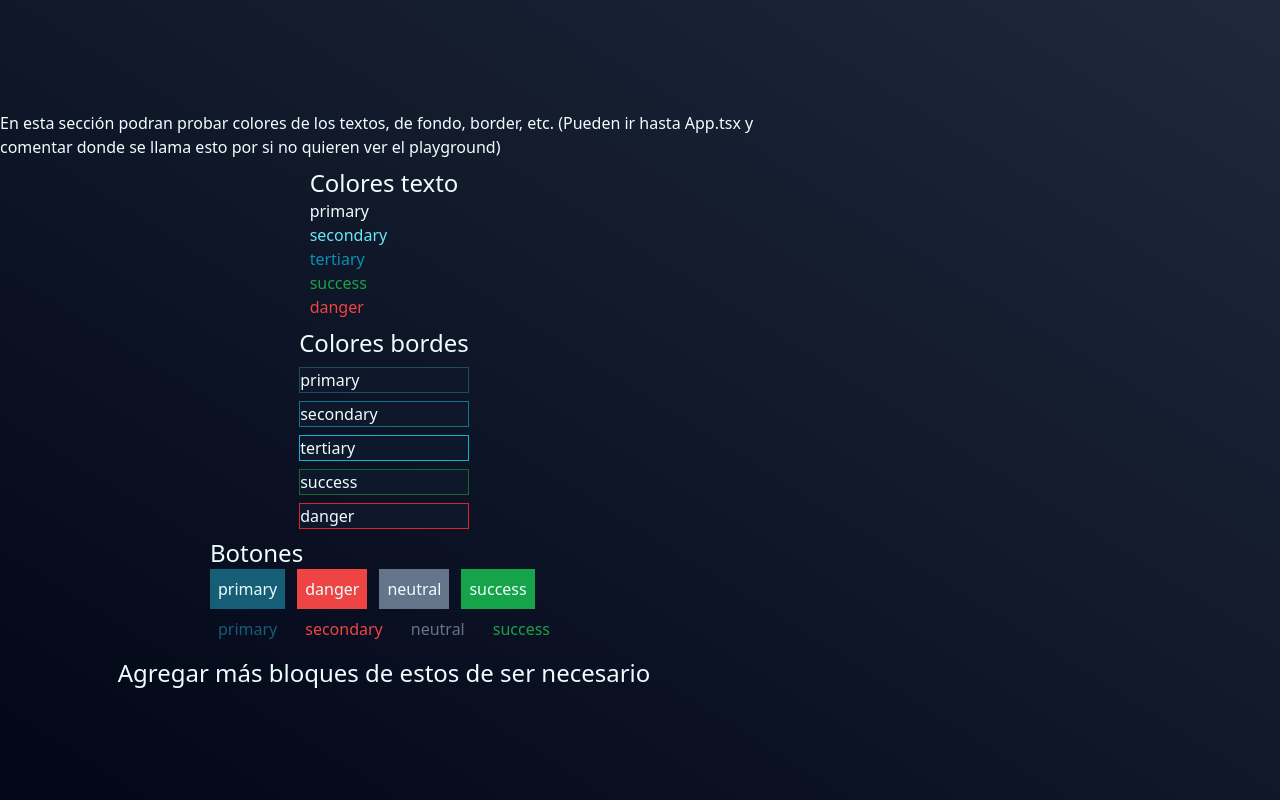
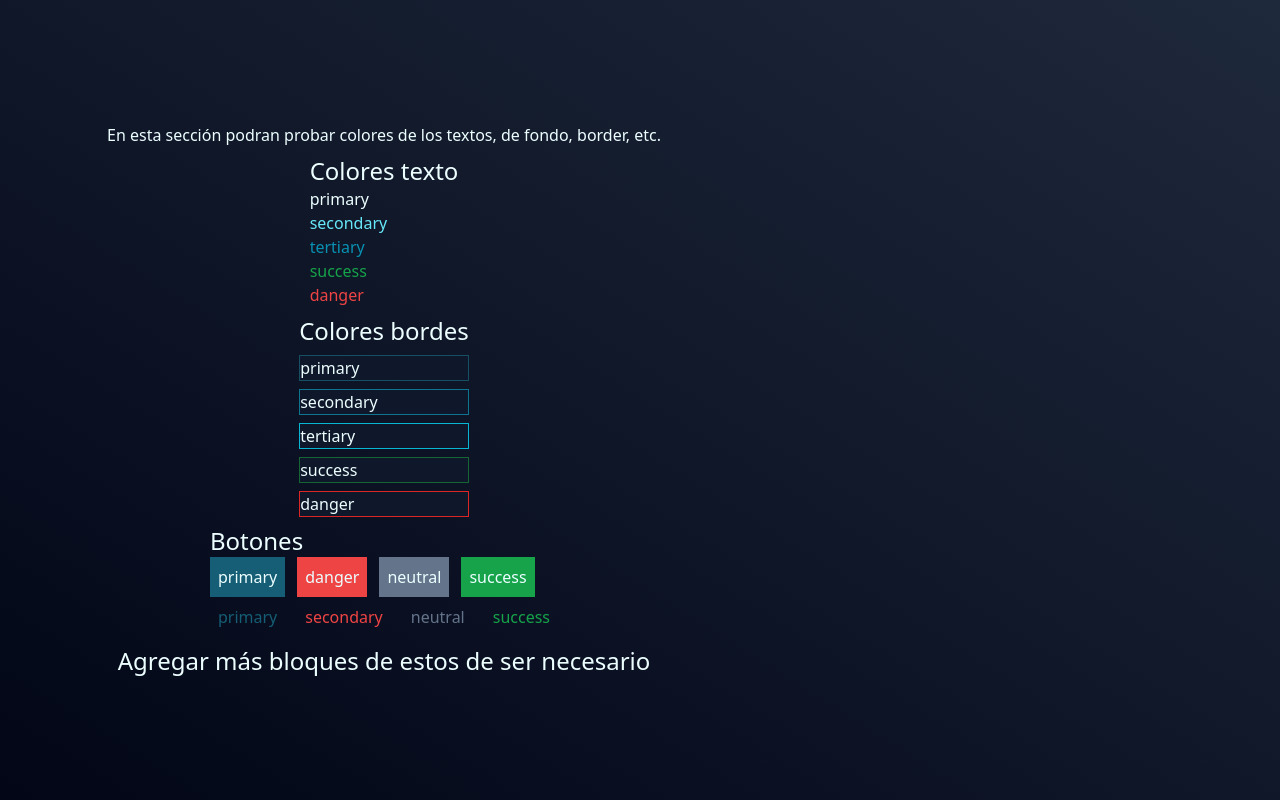
Before and after one commit to JuanPabloRP/front-riskmanagement, a React (Vite) app: page /playground in a window 1280 px wide. Built offline with nearby package versions, Linux system fonts and the light colour scheme.

Commit message:
feat: se borra texto en el playground

```diff
--- a/src/pages/playground/Playground.tsx
+++ b/src/pages/playground/Playground.tsx
@@ -3,8 +3,7 @@ const Playground = () => {
 		<main className="flex flex-col justify-center items-center min-h-screen max-w-3xl">
 			<h1>
 				En esta sección podran probar colores de los textos, de fondo, border,
-				etc. (Pueden ir hasta App.tsx y comentar donde se llama esto por si no
-				quieren ver el playground)
+				etc.
 			</h1>
 			<div>
 				<h2 className="text-2xl mt-2">Colores texto</h2>
```
